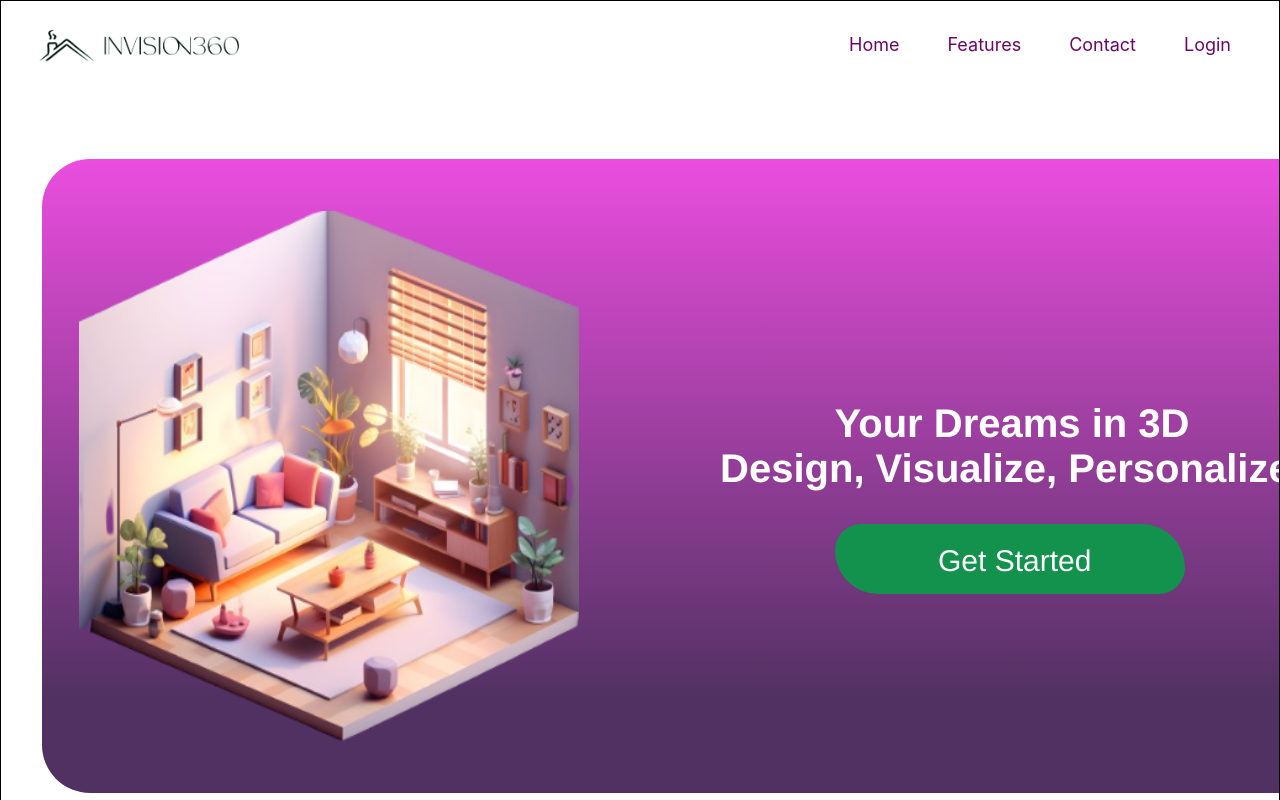
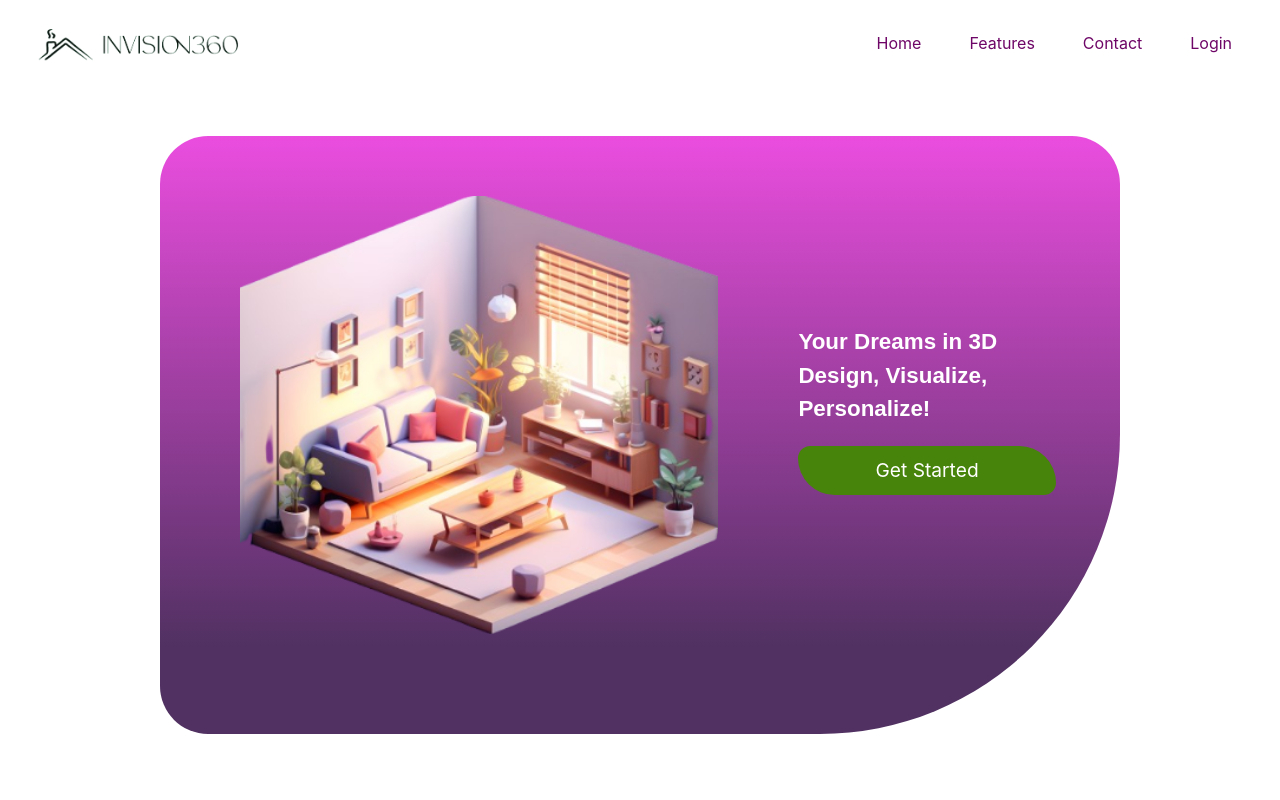
Before and after one commit to Invision36O/invision-frontend, a React (Vite) app: page / in a window 1280 px wide. Shown: the top 800 px of the page. Built offline with nearby package versions, Linux system fonts and the light colour scheme.

Commit message:
Landing Page

```diff
--- a/src/App.css
+++ b/src/App.css
@@ -52,6 +52,21 @@ h1{
   }
 }
 
-button {
-  font-size: calc(10px + 2vmin);
+::-webkit-scrollbar {
+  width: 8px;
 }
+
+/* Handle */
+::-webkit-scrollbar-thumb {
+  background-color: #888;
+}
+
+/* Handle on hover */
+::-webkit-scrollbar-thumb:hover {
+  background-color: #555;
+}
+
+/* Track */
+::-webkit-scrollbar-track {
+  background: #f0f0f0;
+}
--- a/src/App.jsx
+++ b/src/App.jsx
@@ -1,12 +1,12 @@
 import React from 'react';
 import ModelView from './Components/ModelView';
-import Homepage from './Components/Homepage'
 import Space from './Components/3D_Space'
 import Maps from './Components/Maps'
 import {Routes, BrowserRouter, Route} from 'react-router-dom'
 import FeatureSelection from './Components/FeatureSelection'
 import './App.css'
-import { LandingPage } from './Components/LandingPage';
+import { Homepage } from './Components/Home';
+import {LandingPage} from './Components/LandingPage'
 import Signup from './Pages/Signup';
 import Login from './Pages/Login';
 import Profile from './Pages/Profile';
@@ -16,7 +16,7 @@ function App() {
     <div className="App">
       <BrowserRouter>
         <Routes>
-          <Route path="/" element={<LandingPage/>}/>
+          <Route path="/" element={<Homepage/>}/>
           <Route path="/signup" element={<Signup/>}/>
           <Route path="/login" element={<Login/>}/>
           <Route path="/profile" element={<Profile/>}/>
--- /dev/null
+++ b/src/Components/Home.css
@@ -0,0 +1,84 @@
+.home-page .div{
+    display: flex;
+    justify-content: center;
+}
+.home-page .box{
+    display: flex;
+    flex-direction: row;
+    justify-content:flex-start;
+    background: linear-gradient(180deg, rgb(234.6, 77.03, 222.75) 0%, rgb(81, 49, 98) 85.15%);
+    border-radius: 48px 48px 300px 48px;
+    border-color: #84109488;
+    width: 75%;
+    height: 100%;
+    margin-top: 50px;
+    padding: 20px 0px;
+    align-items: center;
+}
+
+.box .details{
+    display: flex;
+    flex-direction: column;
+    text-align: right;
+    margin-top: -50px;
+    margin-left: 25%;
+}
+
+.details h1{
+    font-family: Arial, Helvetica, sans-serif;
+    text-align: left;
+    font-weight: 600;
+    font-size: 2em;
+}
+
+@media (max-width: 1600px) {
+    .details h1 {
+      font-size: 1.4em; /* Adjust the font size for smaller screens */
+    }
+  }
+
+  @media (max-width: 400px) {
+    .details h1 {
+      font-size: 1.2em; /* Adjust the font size for even smaller screens */
+    }
+  }
+
+.details button {
+    position: relative;
+    background-color: rgb(71, 132, 11);
+    padding: 10px;
+    width: 80%;
+    border-radius: 100px 300px 100px 300px;
+    color: white;
+    font-size: larger;
+    overflow: hidden;
+    transition: all 0.6s ease;
+  }
+
+  .details button::after {
+    content: '\2192'; /* Unicode arrow right character */
+    position: absolute;
+    top: 0;
+    right: 100%;
+    width: 100%;
+    height: 100%;
+    background-color: rgb(82, 145, 19);
+    color: white;
+    padding: 10px;
+    box-sizing: border-box;
+    transition: all 0.6s ease;
+  }
+
+  .details button:hover {
+    padding-left: 50px; /* Adjust the value as needed */
+  }
+
+  .details button:hover::after {
+    right: 0;
+  }
+
+  .image img{
+    height: 120%;
+    width: 120%;
+    margin: 10% 20%;
+  }
--- /dev/null
+++ b/src/Components/Home.jsx
@@ -0,0 +1,94 @@
+import React from "react";
+import "./Home.css";
+import Navbar from "./Navbar";
+
+export const Homepage = () => {
+  return (
+    <>
+    <Navbar/>
+    <div className="home-page">
+      <div className="div">
+
+        {/* <div className="overlap">
+          <div className="rectangle" />
+          <p className="features">
+            <span className="text-wrapper">&nbsp;</span>
+            <span className="span">Features</span>
+          </p>
+          <div className="group">
+            <div className="overlap-group">
+              <p className="digitization-of"> Digitization of Scanned 2D Floor Plans</p>
+            </div>
+          </div>
+          <div className="group-2" />
+          <p className="p">Homeware Item 3D Model Generation</p>
+          <div className="rectangle-2" />
+          <div className="rectangle-3" />
+          <div className="rectangle-4" />
+          <div className="div-wrapper">
+            <p className="text-wrapper-2">2D Map to 3D Model Generation</p>
+          </div>
+          <div className="group-3">
+            <p className="text-wrapper-3">Interior Decor on 3D Model</p>
+          </div>
+          <div className="group-4">
+            <div className="text-wrapper-4">Front Elevation Customization</div>
+          </div>
+          <img className="element-removebg" alt="Element removebg" src="/Icons/2Dto3D.png" />
+          <img className="sofa" alt="Sofa" src="/Icons/sofa.png" />
+          <img className="img" alt="Element removebg" src="/Icons/interiordecor.png" />
+          <img className="element" alt="Element" src="/Icons/floorplan.png" />
+          <div className="rectangle-5" />
+          <div className="features-2"> Features</div>
+          <img className="screenshot" alt="Screenshot" src="Icons/frontelevation.png" />
+        </div> */}
+
+          <div className="box">
+            <div className="image">
+                <img className="element-model-house-room" alt="Element model house room" src="/Icons/3DHouse.png"/>
+            </div>
+            <div className="details">
+                <h1 className="your-dreams-in">Your Dreams in 3D<br/>Design, Visualize, Personalize!</h1>
+                <button className="button">Get Started</button>
+          </div>
+          </div>
+{/*
+        <img className="screenshot-2" alt="Screenshot" src="screenshot-2023-10-11-101958-removebg-preview-1.svg" />
+        <div className="overlap-4">
+          <div className="rectangle-7" />
+          <div className="rectangle-8" />
+          <p className="at-we">
+            At Invision360, we simplify <br />
+            home design with 3D conversions of 2D floor plans. We inspire creativity and enrich lives through
+            innovative, user-friendly tools.
+          </p>
+          <div className="text-wrapper-8">Vision</div>
+          <div className="text-wrapper-9">Mission</div>
+          <img className="screenshot-3" alt="Screenshot" src="/Icons/vision.png" />
+          <p className="revolutionize-home">
+            Revolutionize home design and architectural visualization,
+            <br />
+            our web application seamlessly transforms 2D floor plans into dynamic <br />
+            3D models, empowering users to explore and personalize their <br />
+            dream spaces. We aim to inspire architects, homeowners, <br />
+            and design enthusiasts with innovative tools that make home
+            <br /> envisioning an immersive and accessible experience
+          </p>
+          <img className="screenshot-4" alt="Screenshot" src="/Icons/mission.png" />
+        </div>
+        <div className="overlap-5">
+          <div className="overlap-6">
+            <img className="whatsapp-image-2" alt="Whatsapp image" src="/Icons/logo.png" />
+            <p className="fast-NUCES-FYP-fall"> @Fast NUCES, FYP Fall’23</p>
+          </div>
+          <input
+            className="email"
+            placeholder="Email: Invision360@gmail.com&lt;br/&gt;LinkedIn: Invision360"
+            type="email"
+          /> */}
+        {/* </div> */}
+      </div>
+    </div>
+  </>
+  );
+};
--- a/src/Components/ModelView.css
+++ b/src/Components/ModelView.css
@@ -2,7 +2,7 @@
     margin: 0px;
     padding: 0px;
 }
-button{
+.buttons button{
     margin: 5px;
     padding: 3px;
     padding-left: 6px;
@@ -30,7 +30,7 @@ button{
     margin: 10px;
 }
 
-button:hover{
+.buttons button:hover{
     scale: 73%;
     box-shadow: 3.5px 3px 2px;
 }
--- a/src/Components/Navbar.css
+++ b/src/Components/Navbar.css
@@ -20,10 +20,11 @@
 .navbar-links a {
   text-decoration: none;
   color: #6e0667;
-  padding: 0.5rem 1rem;
+  padding: 0.3rem 0.7rem;
   border-radius: 4px;
   transition: background-color 0.3s ease;
-  font-size: large
+  font-size: medium;
+  margin: 0rem 0.3rem;
 }
 
 .navbar-links a:hover {
```
